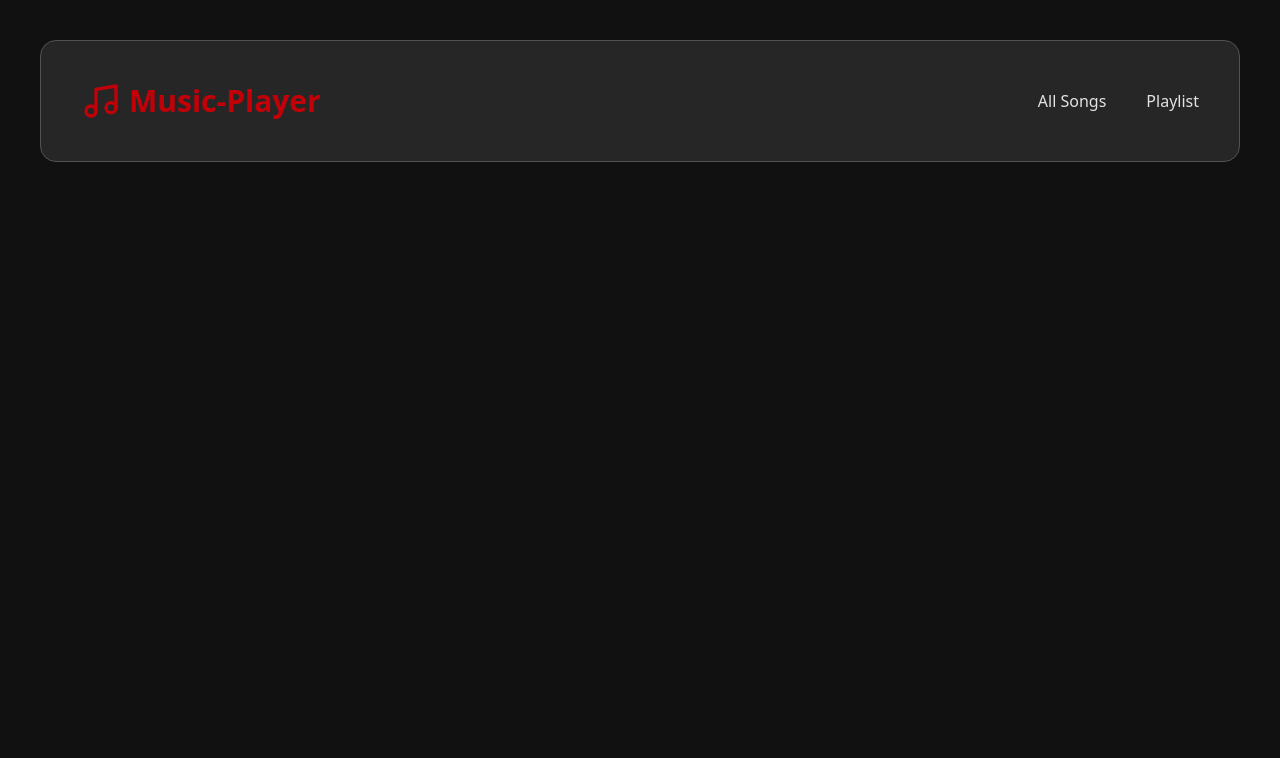
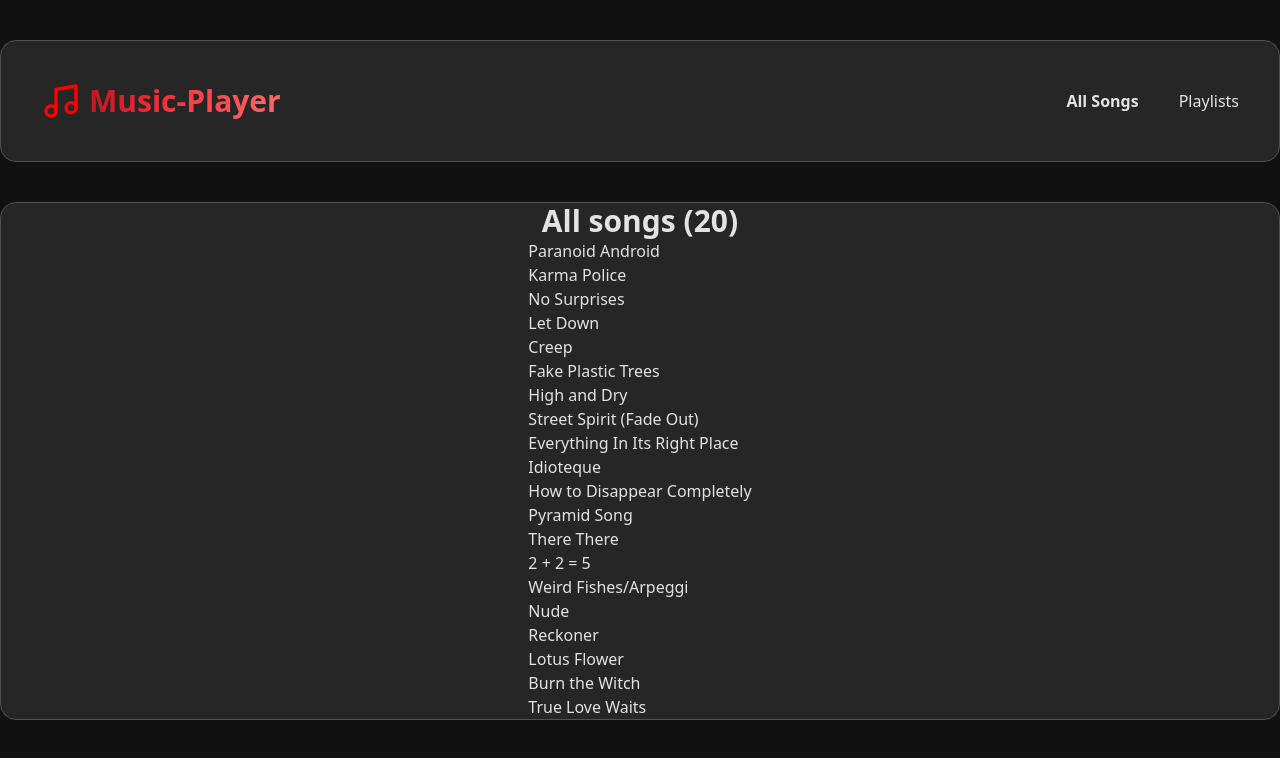
Before and after one commit to tears6666/music-player, a React (Vite) app: page / in a window 1280 px wide. Shown: the top 758 px of the page. Built offline with nearby package versions, Linux system fonts and the light colour scheme.

Commit message:
songs data, songs map, link data, link pathname works, header done

```diff
--- a/src/app/App.tsx
+++ b/src/app/App.tsx
@@ -1,14 +1,16 @@
 import { Route, Routes } from 'react-router-dom';
-import { HOME_PAGE } from '../constants/routes.constants';
+import { HOME_PAGE, PLAYLISTS } from '../constants/routes.constants'
 import AllSongs from '../pages/AllSongs';
+import Playlists from '../pages/Playlists'
 import { Layout } from './layout';
 
 export default function App(){
   return (
-    <Routes>
-      <Route path={HOME_PAGE} element={<Layout />}>
-        <Route index element={<AllSongs />}/>
-      </Route>
-    </Routes>
-  )
+		<Routes>
+			<Route path={HOME_PAGE} element={<Layout />}>
+				<Route index element={<AllSongs />} />
+				<Route path={PLAYLISTS} element={<Playlists />} />
+			</Route>
+		</Routes>
+	)
 }
--- a/src/app/layout.tsx
+++ b/src/app/layout.tsx
@@ -3,9 +3,11 @@ import { Header } from '../components/Header'
 
 export const Layout = () => {
 	return (
-		<div className='max-w-7xl mx-auto'>
+		<div className='max-w-7xl mx-auto m-10'>
 			<Header />
-      <Outlet />
+			<div className='mt-10'>
+				<Outlet />
+			</div>
 		</div>
 	)
 }
--- a/src/components/Header.tsx
+++ b/src/components/Header.tsx
@@ -1,16 +1,23 @@
 import { Music } from 'lucide-react'
-import { Link } from 'react-router-dom'
+import { Link, useLocation } from 'react-router-dom'
 import { LINK_LIST } from '../shared/data/link.data'
 
 export const Header = () => {
+	const { pathname } = useLocation()
 	return (
-		<header className='m-10 p-10 flex items-center justify-between bg-neutral-800 border-neutral-600 border-[0.5px] rounded-2xl'>
-			<h1 className='text-red-700 font-bold text-3xl flex items-center gap-2'>
-				<Music size={40}/> Music-Player
+		<header className='p-10 flex items-center justify-between bg-neutral-800 border-neutral-600 border-[0.5px] rounded-2xl'>
+			<h1 className='font-bold text-3xl flex items-center gap-2 bg-gradient-to-r from-red-800 via-red-500 to-red-400 text-transparent bg-clip-text'>
+				<Music color='red' size={40} /> Music-Player
 			</h1>
 			<nav className='flex items-center gap-10'>
-				{LINK_LIST.map(link =>(
-					<Link to={link.to} key={link.id}>{link.text}</Link>
+				{LINK_LIST.map(link => (
+					<Link
+						className={`transition-all ${pathname === link.to ? 'font-bold' : ''}`}
+						to={link.to}
+						key={link.id}
+					>
+						{link.text}
+					</Link>
 				))}
 			</nav>
 		</header>
--- /dev/null
+++ b/src/components/Listen.tsx
@@ -0,0 +1,3 @@
+export const Listen = () => {
+	return <></>
+}
--- a/src/components/ui/SongCard.tsx
+++ b/src/components/ui/SongCard.tsx
@@ -0,0 +1,5 @@
+interface ICardProps {}
+
+export const SongCard = () => {
+	return <div></div>
+}
--- a/src/constants/routes.constants.ts
+++ b/src/constants/routes.constants.ts
@@ -1,2 +1,2 @@
 export const HOME_PAGE = '/'
-export const PLAYLIST = '/playlist'
+export const PLAYLISTS = '/playlist'
--- a/src/pages/AllSongs.tsx
+++ b/src/pages/AllSongs.tsx
@@ -1,3 +1,14 @@
+import { SONGS } from '../shared/data/songs.data'
+
 export default function AllSongs() {
-	return <></>
+	return (
+		<div className='flex flex-col items-center bg-neutral-800 border-[0.5px] border-neutral-600 rounded-2xl'>
+			<h1 className='text-3xl font-bold'>All songs ({SONGS.length})</h1>
+			<div>
+				{SONGS.map(song => (
+					<div key={song.id}>{song.title}</div>
+				))}
+			</div>
+		</div>
+	)
 }
--- /dev/null
+++ b/src/pages/Playlists.tsx
@@ -0,0 +1,3 @@
+export default function Playlists(){
+  return <></>
+}
--- a/src/shared/data/link.data.ts
+++ b/src/shared/data/link.data.ts
@@ -1,15 +1,15 @@
-import { HOME_PAGE, PLAYLIST } from '../../constants/routes.constants'
+import { HOME_PAGE, PLAYLISTS } from '../../constants/routes.constants'
 import type { LinkType } from '../types/link.type'
 
 export const LINK_LIST: LinkType[] = [
-  {
-    'id': 1,
-    'text': 'All Songs',
-    'to': HOME_PAGE
-  },
-  {
-    'id': 2,
-    'text': 'Playlist',
-    'to': PLAYLIST
-  }
+	{
+		id: 1,
+		text: 'All Songs',
+		to: HOME_PAGE,
+	},
+	{
+		id: 2,
+		text: 'Playlists',
+		to: PLAYLISTS,
+	},
 ]
--- a/src/shared/data/songs.data.ts
+++ b/src/shared/data/songs.data.ts
@@ -1,2 +1,224 @@
-export const SONGS = [
+import type { Song } from '../types/songs.interface'
+
+export const SONGS: Song[] = [
+	{
+		id: 1,
+		title: 'Paranoid Android',
+		artist: 'Radiohead',
+		album: 'OK Computer',
+		year: 1997,
+		genre: 'Alternative Rock',
+		durationSec: 386,
+		coverUrl: 'https://picsum.photos/seed/radiohead-1/512/512',
+		audioUrl: 'https://example.com/audio/radiohead-paranoid-android.mp3',
+	},
+	{
+		id: 2,
+		title: 'Karma Police',
+		artist: 'Radiohead',
+		album: 'OK Computer',
+		year: 1997,
+		genre: 'Alternative Rock',
+		durationSec: 262,
+		coverUrl: 'https://picsum.photos/seed/radiohead-2/512/512',
+		audioUrl: 'https://example.com/audio/radiohead-karma-police.mp3',
+	},
+	{
+		id: 3,
+		title: 'No Surprises',
+		artist: 'Radiohead',
+		album: 'OK Computer',
+		year: 1997,
+		genre: 'Alternative Rock',
+		durationSec: 229,
+		coverUrl: 'https://picsum.photos/seed/radiohead-3/512/512',
+		audioUrl: 'https://example.com/audio/radiohead-no-surprises.mp3',
+	},
+	{
+		id: 4,
+		title: 'Let Down',
+		artist: 'Radiohead',
+		album: 'OK Computer',
+		year: 1997,
+		genre: 'Alternative Rock',
+		durationSec: 299,
+		coverUrl: 'https://picsum.photos/seed/radiohead-4/512/512',
+		audioUrl: 'https://example.com/audio/radiohead-let-down.mp3',
+	},
+	{
+		id: 5,
+		title: 'Creep',
+		artist: 'Radiohead',
+		album: 'Pablo Honey',
+		year: 1993,
+		genre: 'Alternative Rock',
+		durationSec: 238,
+		coverUrl: 'https://picsum.photos/seed/radiohead-5/512/512',
+		audioUrl: 'https://example.com/audio/radiohead-creep.mp3',
+	},
+	{
+		id: 6,
+		title: 'Fake Plastic Trees',
+		artist: 'Radiohead',
+		album: 'The Bends',
+		year: 1995,
+		genre: 'Alternative Rock',
+		durationSec: 290,
+		coverUrl: 'https://picsum.photos/seed/radiohead-6/512/512',
+		audioUrl: 'https://example.com/audio/radiohead-fake-plastic-trees.mp3',
+	},
+	{
+		id: 7,
+		title: 'High and Dry',
+		artist: 'Radiohead',
+		album: 'The Bends',
+		year: 1995,
+		genre: 'Alternative Rock',
+		durationSec: 257,
+		coverUrl: 'https://picsum.photos/seed/radiohead-7/512/512',
+		audioUrl: 'https://example.com/audio/radiohead-high-and-dry.mp3',
+	},
+	{
+		id: 8,
+		title: 'Street Spirit (Fade Out)',
+		artist: 'Radiohead',
+		album: 'The Bends',
+		year: 1995,
+		genre: 'Alternative Rock',
+		durationSec: 252,
+		coverUrl: 'https://picsum.photos/seed/radiohead-8/512/512',
+		audioUrl: 'https://example.com/audio/radiohead-street-spirit.mp3',
+	},
+	{
+		id: 9,
+		title: 'Everything In Its Right Place',
+		artist: 'Radiohead',
+		album: 'Kid A',
+		year: 2000,
+		genre: 'Electronic',
+		durationSec: 251,
+		coverUrl: 'https://picsum.photos/seed/radiohead-9/512/512',
+		audioUrl: 'https://example.com/audio/radiohead-everything-in-its-right-place.mp3',
+	},
+	{
+		id: 10,
+		title: 'Idioteque',
+		artist: 'Radiohead',
+		album: 'Kid A',
+		year: 2000,
+		genre: 'Electronic',
+		durationSec: 309,
+		coverUrl: 'https://picsum.photos/seed/radiohead-10/512/512',
+		audioUrl: 'https://example.com/audio/radiohead-idioteque.mp3',
+	},
+	{
+		id: 11,
+		title: 'How to Disappear Completely',
+		artist: 'Radiohead',
+		album: 'Kid A',
+		year: 2000,
+		genre: 'Alternative',
+		durationSec: 356,
+		coverUrl: 'https://picsum.photos/seed/radiohead-11/512/512',
+		audioUrl: 'https://example.com/audio/radiohead-how-to-disappear-completely.mp3',
+	},
+	{
+		id: 12,
+		title: 'Pyramid Song',
+		artist: 'Radiohead',
+		album: 'Amnesiac',
+		year: 2001,
+		genre: 'Art Rock',
+		durationSec: 289,
+		coverUrl: 'https://picsum.photos/seed/radiohead-12/512/512',
+		audioUrl: 'https://example.com/audio/radiohead-pyramid-song.mp3',
+	},
+	{
+		id: 13,
+		title: 'There There',
+		artist: 'Radiohead',
+		album: 'Hail to the Thief',
+		year: 2003,
+		genre: 'Alternative Rock',
+		durationSec: 325,
+		coverUrl: 'https://picsum.photos/seed/radiohead-13/512/512',
+		audioUrl: 'https://example.com/audio/radiohead-there-there.mp3',
+	},
+	{
+		id: 14,
+		title: '2 + 2 = 5',
+		artist: 'Radiohead',
+		album: 'Hail to the Thief',
+		year: 2003,
+		genre: 'Alternative Rock',
+		durationSec: 199,
+		coverUrl: 'https://picsum.photos/seed/radiohead-14/512/512',
+		audioUrl: 'https://example.com/audio/radiohead-2-plus-2-equals-5.mp3',
+	},
+	{
+		id: 15,
+		title: 'Weird Fishes/Arpeggi',
+		artist: 'Radiohead',
+		album: 'In Rainbows',
+		year: 2007,
+		genre: 'Alternative Rock',
+		durationSec: 318,
+		coverUrl: 'https://picsum.photos/seed/radiohead-15/512/512',
+		audioUrl: 'https://example.com/audio/radiohead-weird-fishes-arpeggi.mp3',
+	},
+	{
+		id: 16,
+		title: 'Nude',
+		artist: 'Radiohead',
+		album: 'In Rainbows',
+		year: 2007,
+		genre: 'Alternative',
+		durationSec: 255,
+		coverUrl: 'https://picsum.photos/seed/radiohead-16/512/512',
+		audioUrl: 'https://example.com/audio/radiohead-nude.mp3',
+	},
+	{
+		id: 17,
+		title: 'Reckoner',
+		artist: 'Radiohead',
+		album: 'In Rainbows',
+		year: 2007,
+		genre: 'Alternative',
+		durationSec: 290,
+		coverUrl: 'https://picsum.photos/seed/radiohead-17/512/512',
+		audioUrl: 'https://example.com/audio/radiohead-reckoner.mp3',
+	},
+	{
+		id: 18,
+		title: 'Lotus Flower',
+		artist: 'Radiohead',
+		album: 'The King of Limbs',
+		year: 2011,
+		genre: 'Art Rock',
+		durationSec: 301,
+		coverUrl: 'https://picsum.photos/seed/radiohead-18/512/512',
+		audioUrl: 'https://example.com/audio/radiohead-lotus-flower.mp3',
+	},
+	{
+		id: 19,
+		title: 'Burn the Witch',
+		artist: 'Radiohead',
+		album: 'A Moon Shaped Pool',
+		year: 2016,
+		genre: 'Art Rock',
+		durationSec: 220,
+		coverUrl: 'https://picsum.photos/seed/radiohead-19/512/512',
+		audioUrl: 'https://example.com/audio/radiohead-burn-the-witch.mp3',
+	},
+	{
+		id: 20,
+		title: 'True Love Waits',
+		artist: 'Radiohead',
+		album: 'A Moon Shaped Pool',
+		year: 2016,
+		genre: 'Alternative',
+		durationSec: 283,
+		coverUrl: 'https://picsum.photos/seed/radiohead-20/512/512',
+		audioUrl: 'https://example.com/audio/radiohead-true-love-waits.mp3',
+	},
 ]
```
Also changed, not shown: src/shared/types/songs.interface.ts (+11 -0 lines), src/pages/Nothing.tsx (deleted).
